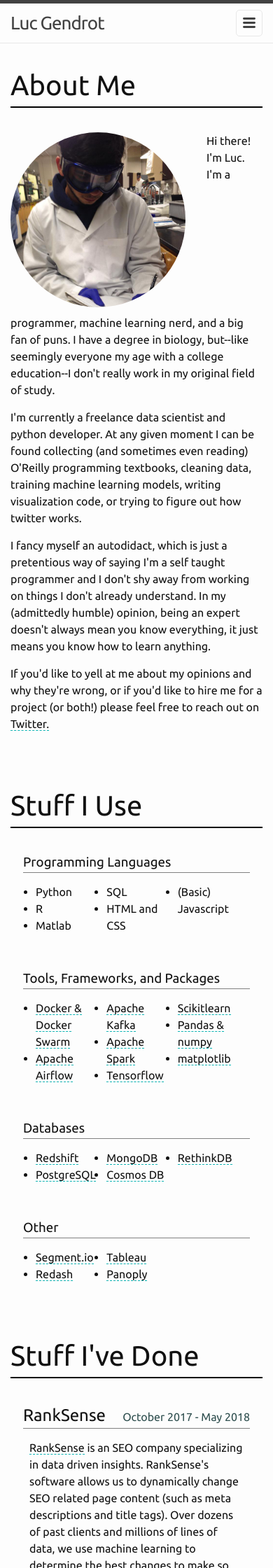
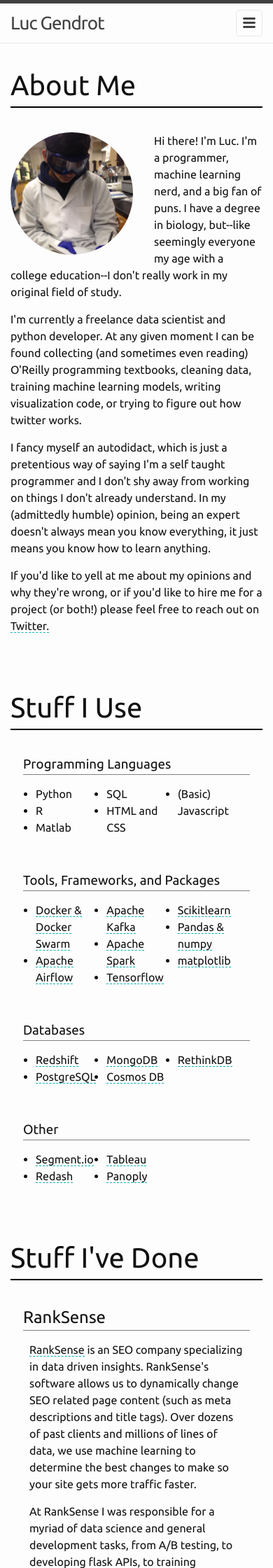
Before and after one commit to lgendrot/lgendrot.github.io, a Jekyll site: the page built from index.html, in a window 390 px wide. Shown: the top 2240 px of the page at 70% size. Built offline with Jekyll 4.4.1, drawn with Linux system fonts in a browser that asks for light colours; some of the changed text lies outside the part shown.

Commit message:
fix dates smushed for phones

```diff
--- a/_sass/_layout.scss
+++ b/_sass/_layout.scss
@@ -211,6 +211,17 @@
         width: 250px;
         float: left;
     }
+
+    @include media-query($on-palm) {
+        img {
+            height: 175px;
+            width: 175px;
+        }
+    }
+
+
+
+
 }
 
 
@@ -268,6 +279,13 @@
         }
         margin-bottom: 50px;
     }
+
+    @include media-query($on-palm) {
+        .duration {
+            display: none;
+        }
+    }
+
 
 
 
```
